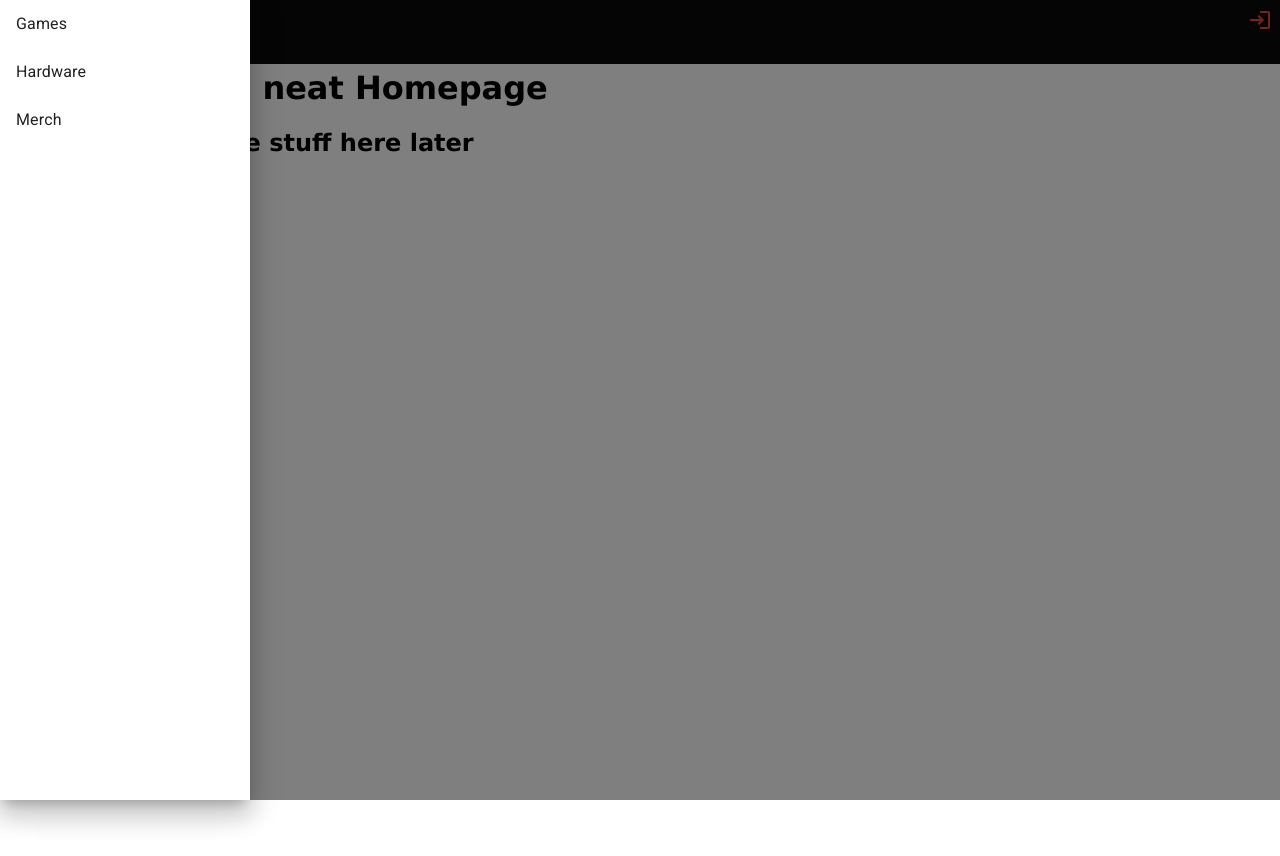
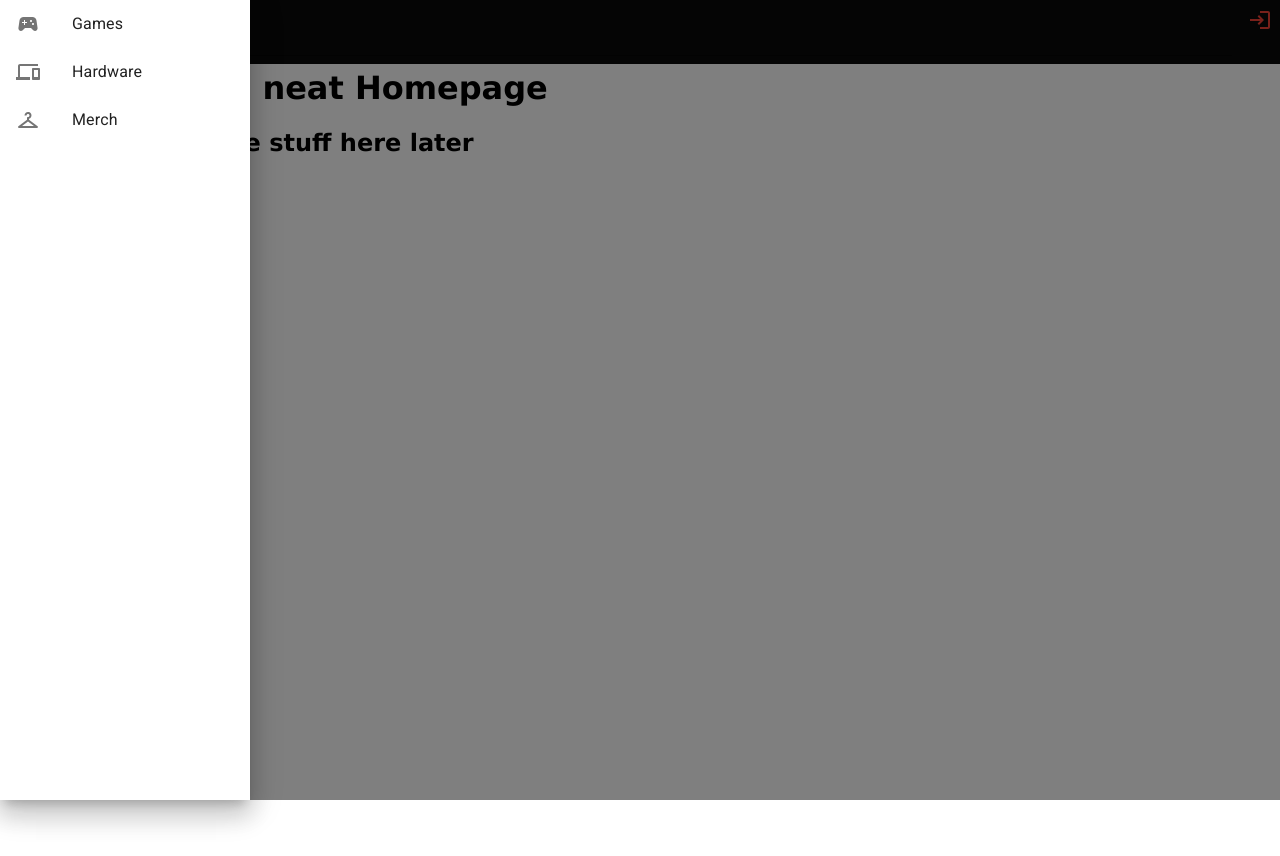
Before and after one commit to Jack-Tillman/TheCapstoneProject, a React (Vite) app: page / in a window 1280 px wide. Both pictures are taken after a click on the button 20 px from the left and 32 px from the top of the page. Built offline with nearby package versions, Linux system fonts and the light colour scheme.

Commit message:
icons for drawer

```diff
--- a/src/client/components/NavBar.jsx
+++ b/src/client/components/NavBar.jsx
@@ -3,7 +3,7 @@ import { useState, useEffect, useContext } from "react";
 import { Button, Modal, Navbar } from 'react-bootstrap'
 import HomeIcon from '@mui/icons-material/Home';
 import MenuIcon from '@mui/icons-material/Menu';
-import { IconButton } from "@mui/material";
+import { IconButton, ListItemIcon } from "@mui/material";
 import LogoutIcon from '@mui/icons-material/Logout';
 import LoginIcon from '@mui/icons-material/Login';
 import { CartContext } from "../CartContext";
@@ -14,15 +14,18 @@ import { ListItemText } from "@mui/material";
 import AccountBoxIcon from '@mui/icons-material/AccountBox';
 import { FormControl } from "@mui/material";
 import { TextField } from "@mui/material";
+import SportsEsportsIcon from '@mui/icons-material/SportsEsports';
+import DevicesIcon from '@mui/icons-material/Devices';
+import CheckroomIcon from '@mui/icons-material/Checkroom';
 
 
 //conditional render login/register if user is logged out
 //don't render login/register is user is logged out
 //render dashboard/logout if user is logged in
   const data = [
-    { name: "Games", link: "/games"},
-    { name: "Hardware", link: "/hardware"},
-    { name: "Merch", link: "/merch"},
+    { name: "Games", link: "/games", icon: <SportsEsportsIcon />},
+    { name: "Hardware", link: "/hardware", icon: <DevicesIcon />},
+    { name: "Merch", link: "/merch", icon: <CheckroomIcon />},
   ];
 
 const NavBar = ({ token, setToken }) => {
@@ -53,6 +56,7 @@ const NavBar = ({ token, setToken }) => {
       {data.map((item, index) => (
         <Link to={item.link}>
           <ListItem key={index}>
+            <ListItemIcon color={"primary"}>{item.icon}</ListItemIcon>
             <ListItemText primary={item.name} sx={{color: "text.primary"}}/>
           </ListItem>
         </Link>
```
